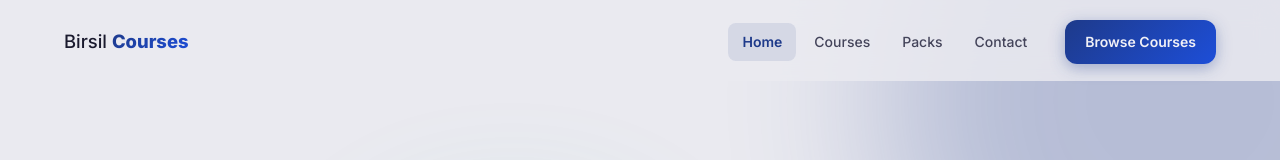
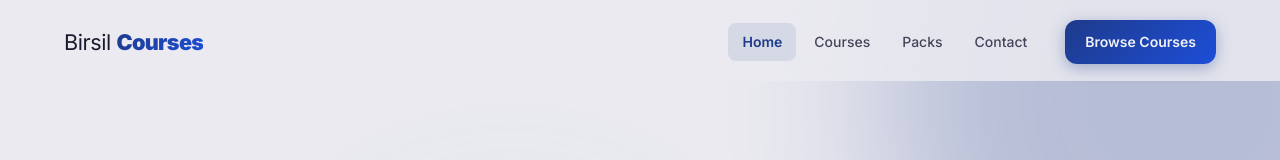
Before and after one commit to maxin3820-jpg/BC, a React (Vite) app: page / in a window 1280 px wide. Shown: the top 160 px of the page. Built offline with nearby package versions, Linux system fonts and the light colour scheme; no server answers.

Commit message:
Make logo bold gradient text, clear and highlighted

```diff
--- a/src/components/Footer/Footer.css
+++ b/src/components/Footer/Footer.css
@@ -22,15 +22,19 @@
 .footer-logo {
   display: flex;
   align-items: center;
-  gap: 0.6rem;
   text-decoration: none;
+  letter-spacing: -0.02em;
+}
+
+.footer-logo span {
+  font-size: 1.25rem;
+  font-weight: 400;
   color: var(--text-primary);
-  font-size: 1.15rem;
-  font-weight: 500;
 }
 
 .footer-logo strong {
-  font-weight: 800;
+  font-weight: 900;
+  font-size: 1.25rem;
   background: var(--grad-primary);
   -webkit-background-clip: text;
   -webkit-text-fill-color: transparent;
--- a/src/components/Navbar/Navbar.css
+++ b/src/components/Navbar/Navbar.css
@@ -27,30 +27,26 @@
 .navbar-logo {
   display: flex;
   align-items: center;
-  gap: 0.6rem;
   text-decoration: none;
+  flex-shrink: 0;
+  letter-spacing: -0.03em;
+}
+
+.navbar-logo span {
+  font-size: 1.35rem;
+  font-weight: 400;
   color: var(--text-primary);
-  font-size: 1.15rem;
-  font-weight: 500;
-  flex-shrink: 0;
+  letter-spacing: -0.02em;
 }
 
 .navbar-logo strong {
-  font-weight: 800;
+  font-weight: 900;
+  font-size: 1.35rem;
   background: var(--grad-primary);
   -webkit-background-clip: text;
   -webkit-text-fill-color: transparent;
   background-clip: text;
-}
-
-.logo-icon {
-  width: 36px; height: 36px;
-  border-radius: 9px;
-  background: var(--grad-primary);
-  display: flex; align-items: center; justify-content: center;
-  font-weight: 900; font-size: 1.1rem; color: #F0F0F6;
-  flex-shrink: 0;
-  box-shadow: 0 3px 10px rgba(30,58,138,0.3);
+  letter-spacing: -0.03em;
 }
 
 /* ===== DESKTOP NAV ===== */
@@ -237,6 +233,6 @@
 
 /* ===== 360px ===== */
 @media (max-width: 360px) {
-  .navbar-logo > span { display: none; }
+  .navbar-logo span, .navbar-logo strong { font-size: 1.1rem; }
   .mobile-dropdown { width: 185px; right: -0.5rem; }
 }
```
